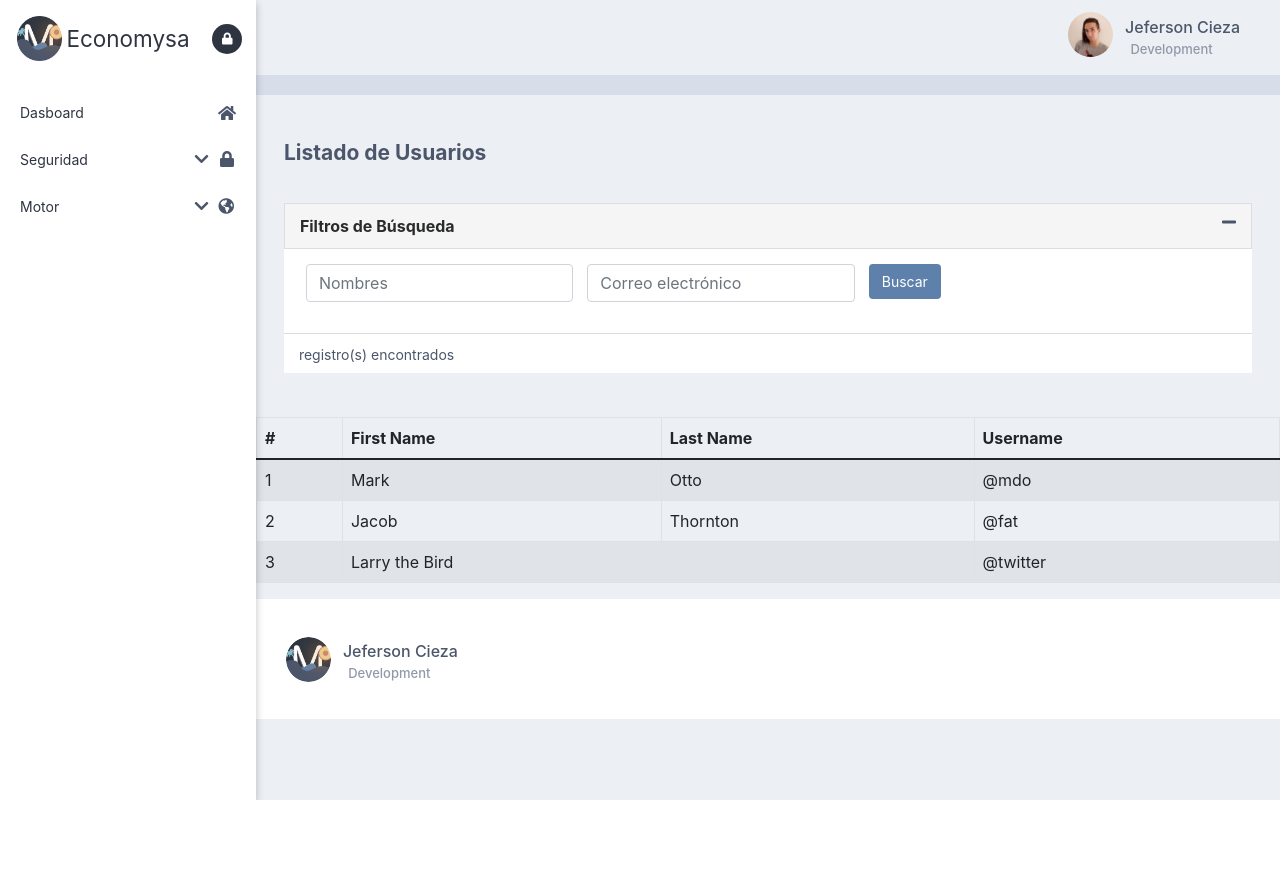
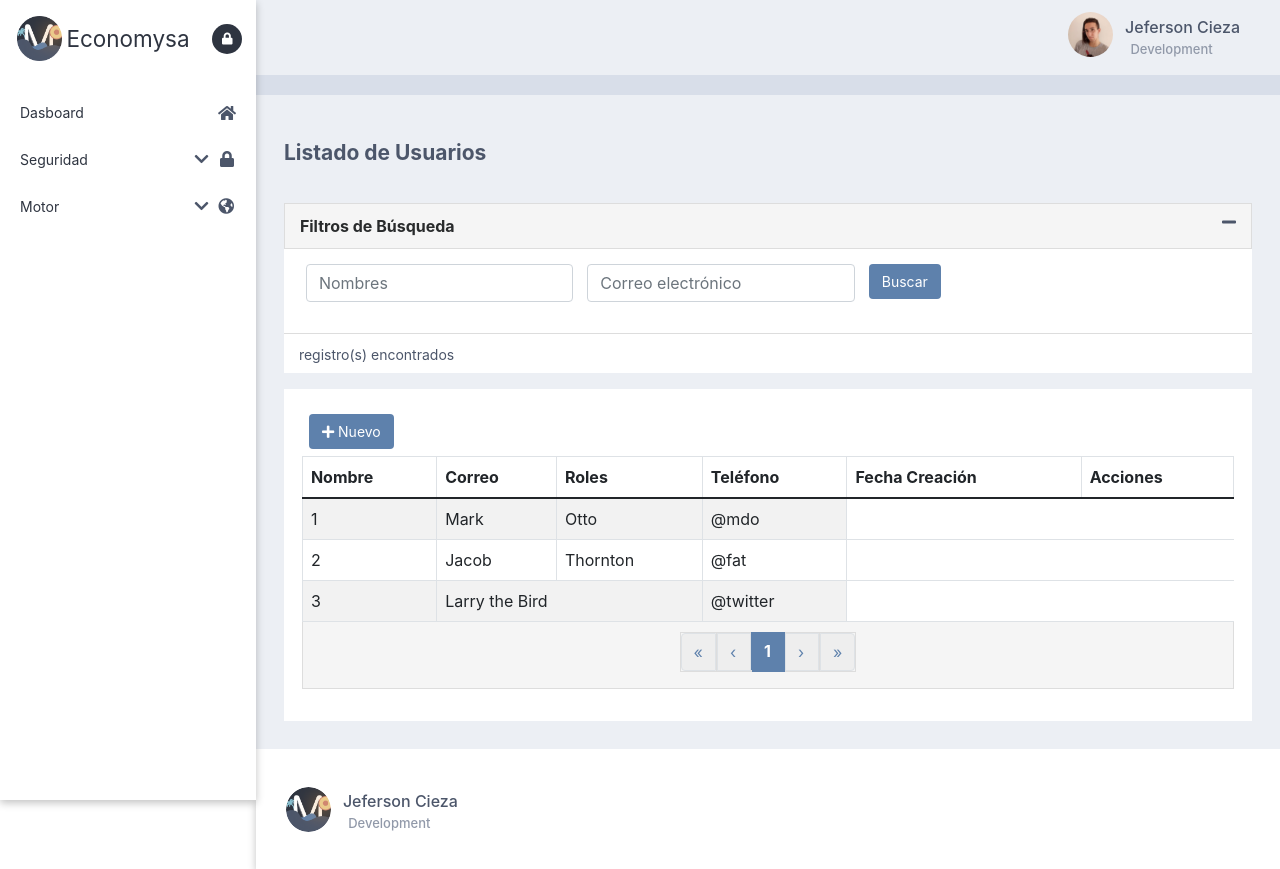
Before and after one commit to Franco-Ezequiel-Marchegiani/Economysa, a React (Create React App) app: page /Seguridad in a window 1280 px wide. Before the commit the page ends 800 px from the top, so only its background shows below. Built offline with nearby package versions, Linux system fonts and the light colour scheme.

Commit message:
Implementación y adaptación de paginacion

```diff
--- a/public/index.html
+++ b/public/index.html
@@ -7,16 +7,16 @@
   <meta name="viewport" content="width=device-width, initial-scale=1" />
   <meta name="theme-color" content="#000000" />
   <meta name="description" content="Web site created using create-react-app" />
+  <link rel="stylesheet" href="https://cdn.jsdelivr.net/npm/bootstrap@5.1.3/dist/css/bootstrap.min.css"
+    integrity="sha384-1BmE4kWBq78iYhFldvKuhfTAU6auU8tT94WrHftjDbrCEXSU1oBoqyl2QvZ6jIW3" crossorigin="anonymous" />
+  <link rel="stylesheet" href="https://use.fontawesome.com/releases/v5.15.4/css/all.css"
+    integrity="sha384-DyZ88mC6Up2uqS4h/KRgHuoeGwBcD4Ng9SiP4dIRy0EXTlnuz47vAwmeGwVChigm" crossorigin="anonymous">
+  <link rel="manifest" href="%PUBLIC_URL%/manifest.json" />
   <link rel="apple-touch-icon" href="%PUBLIC_URL%/logo192.png" />
   <!--
       manifest.json provides metadata used when your web app is installed on a
       user's mobile device or desktop. See https://developers.google.com/web/fundamentals/web-app-manifest/
     -->
-  <link rel="stylesheet" href="https://cdn.jsdelivr.net/npm/bootstrap@5.1.3/dist/css/bootstrap.min.css"
-    integrity="sha384-1BmE4kWBq78iYhFldvKuhfTAU6auU8tT94WrHftjDbrCEXSU1oBoqyl2QvZ6jIW3" crossorigin="anonymous" />
-  <link rel="stylesheet" href="https://use.fontawesome.com/releases/v5.15.4/css/all.css"
-    integrity="sha384-DyZ88mC6Up2uqS4h/KRgHuoeGwBcD4Ng9SiP4dIRy0EXTlnuz47vAwmeGwVChigm" crossorigin="anonymous">
-  <link rel="manifest" href="%PUBLIC_URL%/manifest.json" />
   <!--
       Notice the use of %PUBLIC_URL% in the tags above.
       It will be replaced with the URL of the `public` folder during the build.
--- a/src/App.css
+++ b/src/App.css
@@ -19,6 +19,10 @@ body{
 }
 .infoPrincipal{
   padding: 28px;
+}
+.infoPrincipalSeguridadYMotor{
+  padding: 28px;
+  padding-bottom: 0px;
 }
 .infoPrincipalContainer{
   border-radius: 4px;
--- a/src/components/Seguridad/Seguridad.css
+++ b/src/components/Seguridad/Seguridad.css
@@ -43,7 +43,65 @@
 }
 .formularioContainer{
     padding:15px;
-
+}
+.btn-new{
+    color: #ffffff;
+    background-color: #5E81AC;
+    border: 1px solid transparent;
+    font-size: 14px;
+    border-radius: 4px;
+    transition: background-color 0.15s, box-shadow 0.15s;
+    padding: 6px 12px;
+    margin: 7px;
+}
+.tableContainer{
+    padding: 28px;
+    padding-top: 0px;
+}
+.tableContent{
+    padding: 18px 18px 32px 18px;
+    background-color: #fff;
+}
+.tableContent table{
+    margin: 0px;
+}
+.paginationContainer{
+    display: flex;
+    justify-content: center;
+    align-items: center;
+    padding-top: 10px;
+    background: #f5f5f5;
+    border: 1px solid #dddddd;
+    border-top: none;
+}
+.page-item.active .page-link{
+    background-color: #5E81AC;
+    color: #ffffff;
+    border-color: #5E81AC;
+    font-weight: 700;
+}
+.page-link{
+    color: #5E81AC;
+    min-width: 34px;
+    min-height: 34px;
+    background-color: #eeeeee;
+}
+.paginationItem{
+    background-color: #5E81AC;
+    color: #ffffff;
+    border-color: #5E81AC;
+}
+.paginationFlechasIzquierda{
+    color: #5E81AC;
+    min-width: 34px;
+    min-height: 34px;
+    border: 1px solid #dddddd;
+}
+.paginationFlechasDerecha{
+    color: #5E81AC;
+    min-width: 34px;
+    min-height: 34px;
+    border: 1px solid #dddddd;
 }
 @media only screen and (min-width: 768px){
     .formularioContainer{
--- a/src/components/Seguridad/Seguridad.js
+++ b/src/components/Seguridad/Seguridad.js
@@ -3,7 +3,7 @@ import Footer from '../Footer/Footer';
 import Header from '../Header/Header';
 import Sidebar from '../Sidebar/Sidebar';
 import './Seguridad.css';
-import { Form, Table } from 'react-bootstrap';
+import { Form, Table, Pagination } from 'react-bootstrap';
 
 function Seguridad() {
   return (
@@ -12,7 +12,7 @@ function Seguridad() {
       <section className='fondoGeneral'>
         <Header/>
         <div className='divEspacioHome'><p>...</p></div>
-        <div className='infoPrincipal'>
+        <div className='infoPrincipalSeguridadYMotor'>
             <section className='infoListadoUsuarioContainer'>
                 <h2>Listado de Usuarios</h2>
                   <div className='filtradoBusquedaContainer'>
@@ -38,13 +38,17 @@ function Seguridad() {
             </section>
         </div>
         <section className='tableContainer'>
+          <div className='tableContent'>
+          <button className='btn-new'><i className="fas fa-plus"></i> Nuevo</button>
                 <Table striped bordered hover>
                     <thead>
                       <tr>
-                      <th>#</th>
-                      <th>First Name</th>
-                      <th>Last Name</th>
-                      <th>Username</th>
+                        <th>Nombre</th>
+                        <th>Correo</th>
+                        <th>Roles</th>
+                        <th>Teléfono</th>
+                        <th>Fecha Creación</th>
+                        <th>Acciones</th>
                       </tr>
                     </thead>
                     <tbody>
@@ -67,6 +71,16 @@ function Seguridad() {
                       </tr>
                     </tbody>
                 </Table>
+                <div className='paginationContainer'>
+                  <Pagination className='pagination'>
+                    <Pagination.First className='paginationFlechasIzquierda'/>
+                    <Pagination.Prev className='paginationFlechasIzquierda'/>
+                    <Pagination.Item className='paginationItem' active>{1}</Pagination.Item>
+                    <Pagination.Next className='paginationFlechasDerecha'/>
+                    <Pagination.Last className='paginationFlechasDerecha'/>
+                  </Pagination>
+                </div>
+          </div>
         </section>
         <Footer/>
       </section>
```
Lines whose indentation alone changed are shown as unchanged.
